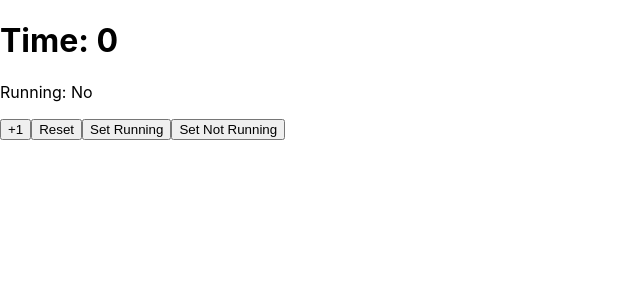
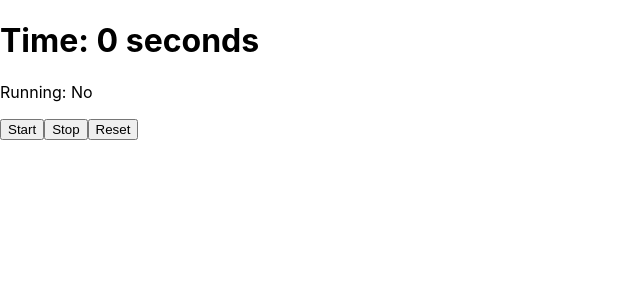
Before and after one commit to TraineeNash/React-Stopwatch, a React (Create React App) app: page / in a window 1280 px wide. Shown: the top 300 px of the page, without its empty margins (0-640 px from the left). Built offline with nearby package versions, Linux system fonts and the light colour scheme.

Commit message:
The logic is done, understood but not fully. Will learn again and go through. Now onto the design!!

```diff
--- a/src/components/Stopwatch.js
+++ b/src/components/Stopwatch.js
@@ -1,17 +1,41 @@
-import React, { useState } from "react"
+import React, { useState, useRef } from "react"
 
 const Stopwatch = () => {
-    const [time, setTime] = useState(0)
-    const [isrunning, setisrunning] = useState(false)
+    const [time, setTime] = useState(0)                 // counter
+    const [isrunning, setisrunning] = useState(false)   // flag
+
+    // reference for timer ID
+    // will use with setInterval()
+    const timerRef = useRef(null)
+
+
+    const start = () => {
+        if (!isrunning) {
+            setisrunning(true)
+            timerRef.current = setInterval(() => {
+                setTime((second) => second + 1)
+            }, 1000)
+        }
+    }
+
+    const stop = () => {
+        clearInterval(timerRef.current)
+        setisrunning(false)
+    }
+
+    const reset = () => {
+        clearInterval(timerRef.current)
+        setisrunning(false)
+        setTime(0)
+    }
 
     return (
         <div>
-            <h1>Time: {time}</h1>
+            <h1>Time: {time} seconds</h1>
             <p>Running: {isrunning ? "Yes" : "No"}</p> {/* show flag */}
-            <button onClick={() => setTime(time + 1)}>+1</button>
-            <button onClick={() => setTime(0)}>Reset</button>
-            <button onClick={() => setisrunning(true)}>Set Running</button>
-            <button onClick={() => setisrunning(false)}>Set Not Running</button>
+            <button onClick={start}>Start</button>
+            <button onClick={stop}>Stop</button>
+            <button onClick={reset}>Reset</button>
         </div>
     )
 }
```
